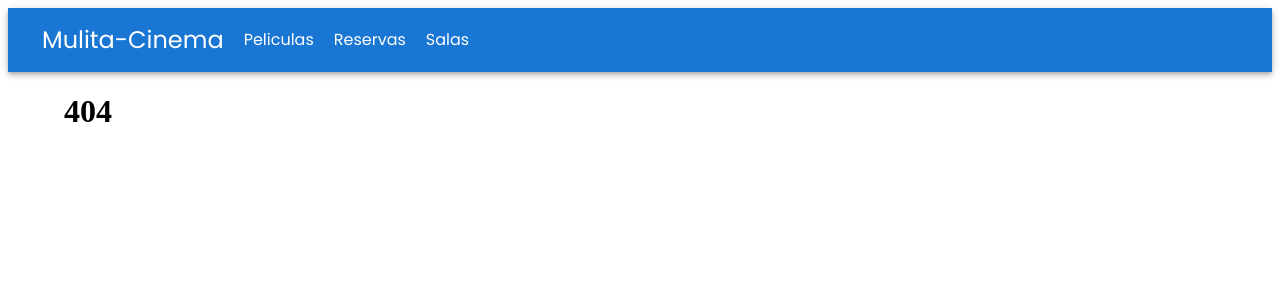
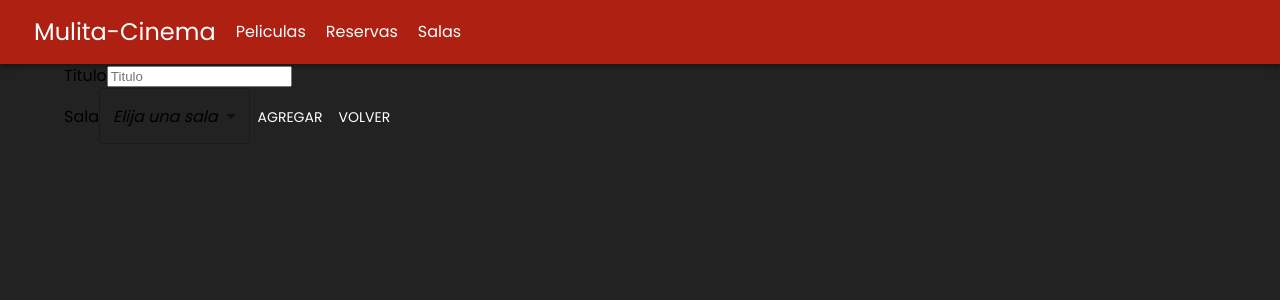
Before and after one commit to JoaquinBardavid/cine, a React (Create React App) app in the folder comercio/frontend/: page /peliculas/nueva in a window 1280 px wide. Before the commit this address had no page. Shown: the top 300 px of the page. Built offline with nearby package versions, Linux system fonts and the light colour scheme.

Commit message:
gero terminado

```diff
--- a/comercio/frontend/src/App.js
+++ b/comercio/frontend/src/App.js
@@ -5,34 +5,62 @@ import Peliculas from "./paginas/peliculas/Peliculas";
 import ReservaPelicula from "./paginas/reservas/ReservaPelicula";
 import Reservas from "./paginas/reservas/Reservas";
 import Salas from "./paginas/salas/Salas";
+import ModificarPeliculas from "./paginas/peliculas/ModificarPeliculas";
 import "./App.css"
-import { ThemeProvider, createTheme } from "@mui/material";
+import { ThemeProvider, createTheme, CssBaseline } from "@mui/material";
+import { Box } from "@mui/system";
 
-const theme = createTheme ({
-  typography:{
+const theme = createTheme({
+  typography: {
     fontFamily: 'Poppins'
   },
-  components:{
-    MuiLink:{
+  components: {
+    MuiLink: {
       styleOverrides: {
         root: {
           margin: 10
         }
       }
+    },
+    MuiButton:{
+      styleOverrides:{
+        root:{
+          color:"white"
+        }
+      }
+    },
+    MuiTextField:{
+      styleOverrides:{
+        root:{
+          background:"white"
+        }
+      }
+    }
+  },
+  palette: {
+    background: {
+      default: "#222222"
+    },
+    text: {
+      primary: "#000000"
+    },
+    primary:{
+      main: "#ae2012"
     }
   }
 })
 
-
-export default function App (){
+export default function App() {
 
   return (
     <ThemeProvider theme={theme}>
+      <CssBaseline enableColorScheme/><Box></Box>
       <BrowserRouter>
         <Routes>
           <Route path="/" element={<Layout />}>
             <Route index element={<Home />}></Route>
             <Route path="peliculas" element={<Peliculas />}></Route>
+            <Route path="peliculas/nueva" element={<ModificarPeliculas />}></Route>
             <Route path="reservas" element={<Reservas />}></Route>
             <Route path='/reservas/:id' element={<ReservaPelicula />} ></Route>
             <Route path="salas" element={<Salas />}></Route>
--- a/comercio/frontend/src/componentes/peliculas/BorrarPeli.js
+++ b/comercio/frontend/src/componentes/peliculas/BorrarPeli.js
@@ -5,7 +5,7 @@ export default function BorrarPeli(props) {
     const { id, borrar } = props;
 
     return (
-        <div style={{ display: "flex", alignItems: "center" }}>
+        <div>
             <Button onClick={()=>borrar(id)}>Borrar</Button>
         </div>
     );
--- a/comercio/frontend/src/componentes/peliculas/NuevaPeli.js
+++ b/comercio/frontend/src/componentes/peliculas/NuevaPeli.js
@@ -1,33 +1,41 @@
 import { nuevaPelicula } from "../../servicios/PeliculaServicio";
 import { useState } from "react";
+import { Button, MenuItem, Select } from "@mui/material";
 
 export default function NuevaPeli() {
 
-const [inputTitulo, setTitulo ] = useState("")
-const [cartelera, setCartelera ] = useState(true)
+    const [inputTitulo, setTitulo] = useState("")
+    const [sala, setSala] = useState(0)
 
-const validar = () => {
-    if(inputTitulo != "")
-    {
-        nuevaPelicula(inputTitulo, cartelera)
-    }else
-    {
-        alert("escriba algo valido por el amor a dios");
+    const validar = () => {
+        if (inputTitulo != "") {
+            alert(`Se agregó la pelicula ${inputTitulo} Correctamente!`)
+            nuevaPelicula(inputTitulo, sala)
+        } else {
+            alert("escriba algo valido por el amor a dios");
+        }
     }
-}
 
     return (
         <>
-            <label>Title</label>
+            <label>Titulo</label>
             <input
                 onChange={(e) => setTitulo(e.target.value)}
                 type="text"
-                placeholder="Title"
+                placeholder="Titulo"
             />
             <br />
-            <label>En Cartelera?</label>
-            <input onChange={(e) => setCartelera(!cartelera)} type="checkbox" /> <br />
-            <button onClick={()=>validar()} >Agregar</button>
+            <label>Sala</label>
+            <Select displayEmpty onChange={(e) => setSala(e.target.value)}>
+                <MenuItem disabled>
+                    <em>Elija una sala</em>
+                </MenuItem>
+                <MenuItem value={1} >Sala 1</MenuItem>
+                <MenuItem value={2}>Sala 2</MenuItem>
+                <MenuItem value={3}>Sala 3</MenuItem>
+            </Select>
+            <Button href="/peliculas" onClick={() => validar()}>Agregar</Button>
+            <Button href="/peliculas">Volver</Button>
         </>
     );
 }
--- a/comercio/frontend/src/paginas/Home.js
+++ b/comercio/frontend/src/paginas/Home.js
@@ -1,7 +1,7 @@
 export default function Home (){
     return (
       <>
-        <div style={{ textAlign: "center" }}>
+        <div style={{ textAlign: "center"}}>
           <h2>Mulita-Cinema</h2>
         </div>
       </>
--- a/comercio/frontend/src/paginas/Layout.js
+++ b/comercio/frontend/src/paginas/Layout.js
@@ -1,11 +1,11 @@
 import { Outlet } from "react-router-dom";
-import { AppBar, Button, Container, Toolbar, Typography, Link } from "@mui/material";
+import { AppBar, Container, Toolbar, Typography, Link } from "@mui/material";
 
 
 export default function Layout() {
   return (
     <>
-      <AppBar position="static" style={{ display: "flex", justifyContent: "space-around" , color:"white"}}>
+      <AppBar position="static" style={{ display: "flex", justifyContent: "space-around" }}>
         <Toolbar>
           <Link href="/" color="inherit" underline="none"><Typography variant="h5">Mulita-Cinema</Typography></Link>
           <Link href="/peliculas" color="inherit" underline="none"><Typography>Peliculas</Typography></Link>
--- /dev/null
+++ b/comercio/frontend/src/paginas/peliculas/ModificarPeliculas.js
@@ -0,0 +1,12 @@
+import { Link } from "@mui/material";
+import NuevaPeli from "../../componentes/peliculas/NuevaPeli";
+
+
+export default function ModificarPeliculas() {
+
+    return (
+        <div>
+            <NuevaPeli/>
+        </div>
+    )
+};
--- a/comercio/frontend/src/paginas/peliculas/Peliculas.js
+++ b/comercio/frontend/src/paginas/peliculas/Peliculas.js
@@ -1,6 +1,7 @@
-import { Button, TextField, Typography } from "@mui/material";
+import { Button, Link, TextField } from "@mui/material";
 import { useState, useEffect } from "react";
 import { getPeliculas, cambiarCartelera, borrarPelicula } from "../../servicios/PeliculaServicio";
+import ModificarPeliculas from "./ModificarPeliculas"
 import Read from "../../componentes/peliculas/Read";
 import NuevaPeli from "../../componentes/peliculas/NuevaPeli";
 import BorrarPeli from "../../componentes/peliculas/BorrarPeli";
@@ -31,23 +32,26 @@ export default function Home() {
     await cambiarCartelera(id, nuevaSala)
     const data = await getPeliculas()
     setAPIData(data)
+    alert("La pelicula se agregó correctamente")
   }
 
   const borrar = async (id) => {
     await borrarPelicula(id)
     const data = await getPeliculas()
     setAPIData(data)
+    alert("La pelicula se borró correctamente")
 }
 
     return (
         <div>
             {ingreso ?
                 <div>
+                    <Button href="/peliculas/nueva" color="inherit" underline="none" component="button" variant="body2">Crear Pelicula</Button>
                     {APIData.map(pelicula => {
                         return (
                             <div style={ {marginBottom: 20} }  key={pelicula.id}  >
                                 <Read id={pelicula.id} titulo={pelicula.titulo} sala={pelicula.sala} actualizar={actualizar}/>
-                                <Button id={pelicula.id} borrar={borrar}>Borrar</Button>
+                                <BorrarPeli id={pelicula.id} borrar={borrar}>Borrar Pelicula</BorrarPeli>
                             </div>
                         )
                     })}
--- a/comercio/frontend/src/servicios/PeliculaServicio.js
+++ b/comercio/frontend/src/servicios/PeliculaServicio.js
@@ -38,14 +38,14 @@ export async function cambiarCartelera(id, salaId) {
 
 }
 
-export async function nuevaPelicula(titulo, cartelera) {
+export async function nuevaPelicula(titulo, sala) {
   const url = urlBase + "pelicula";
   const settings = {
     method: 'POST',
     headers: {
       'Content-Type': 'application/json',
     },
-    body: JSON.stringify({ titulo: titulo, enCartelera: cartelera })
+    body: JSON.stringify({ titulo: titulo, sala: sala })
   };
   try {
     const res = await fetch(url, settings);
```
Also changed, not shown: comercio/frontend/src/paginas/salas/Salas.js (+8 -3 lines), 1 other file (tests, documents, lock files or other folders). Lines whose indentation alone changed are shown as unchanged.
